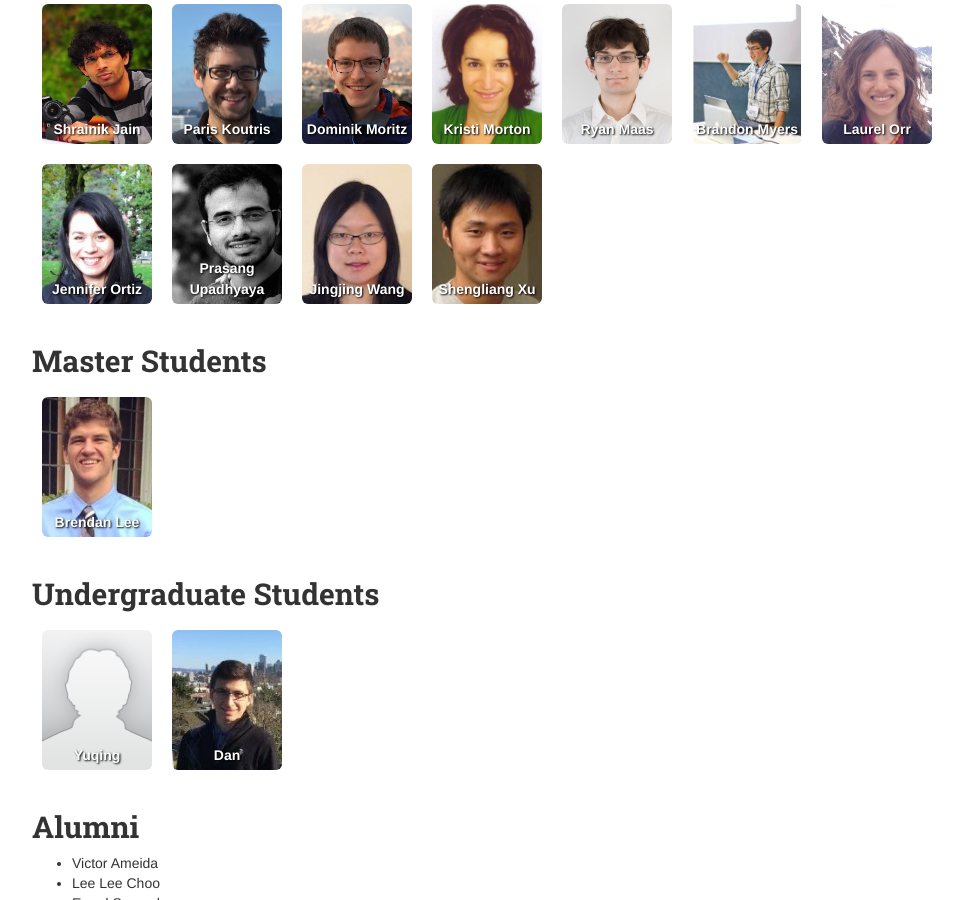
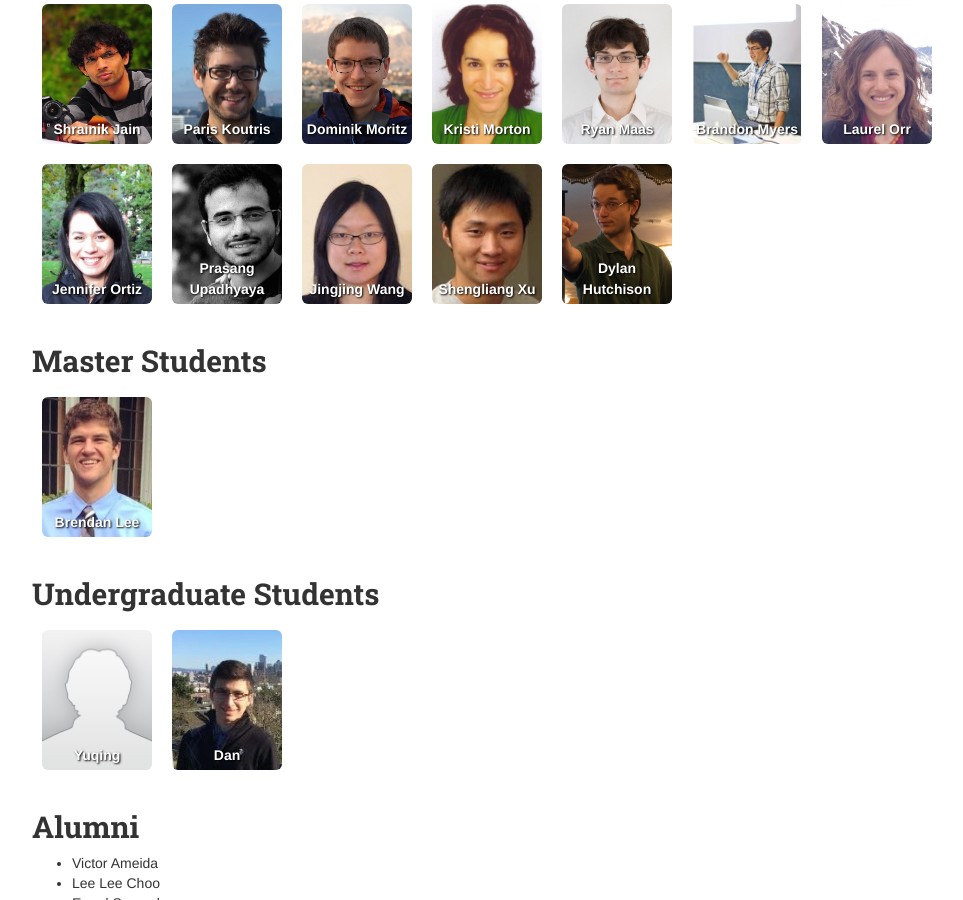
Before and after one commit to uwdb/website, a Jekyll site: the page built from people.markdown, in a window 1280 px wide and 900 px high, scrolled down 1079 px. Shown: the whole window, without its empty margins (123-1086 px from the left). Built offline with Jekyll 4.4.1, drawn with Linux system fonts in a browser that asks for light colours; nearby versions of some CDN libraries; Markdown is read by kramdown in place of the engine named in the settings.

Commit message:
New comrade, at your service!

```diff
--- a/_data/phd_students.yml
+++ b/_data/phd_students.yml
@@ -87,3 +87,8 @@
   nickname: Shengliang
   website: http://homes.cs.washington.edu/~slxu/
   image: shengliang.jpg
+
+- name: Dylan Hutchison
+  nickname: Dylan
+  website: http://homes.cs.washington.edu/~dhutchis/
+  image: hutchison.jpg
```
Also changed, not shown: images/people/hutchison.jpg (added).
